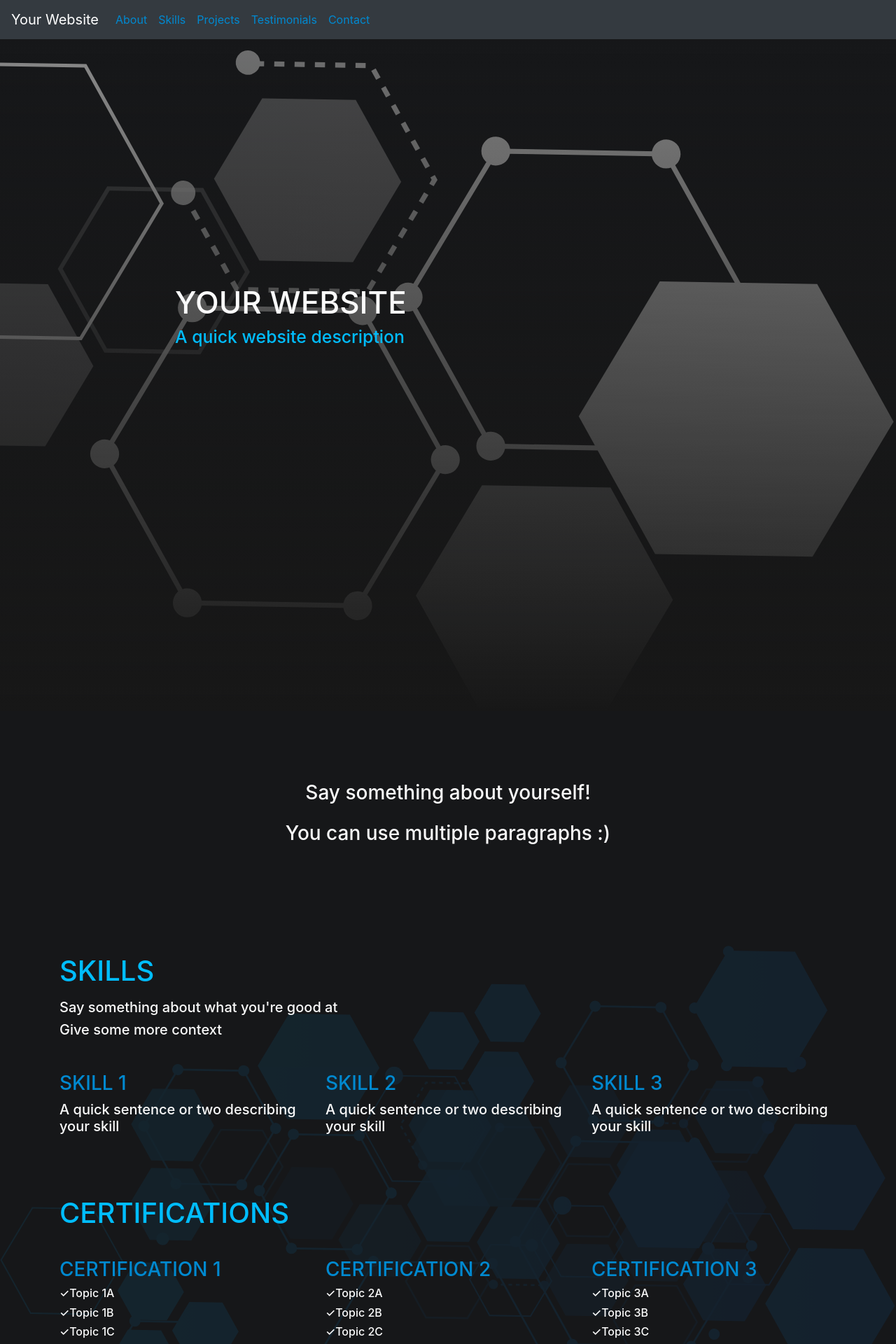
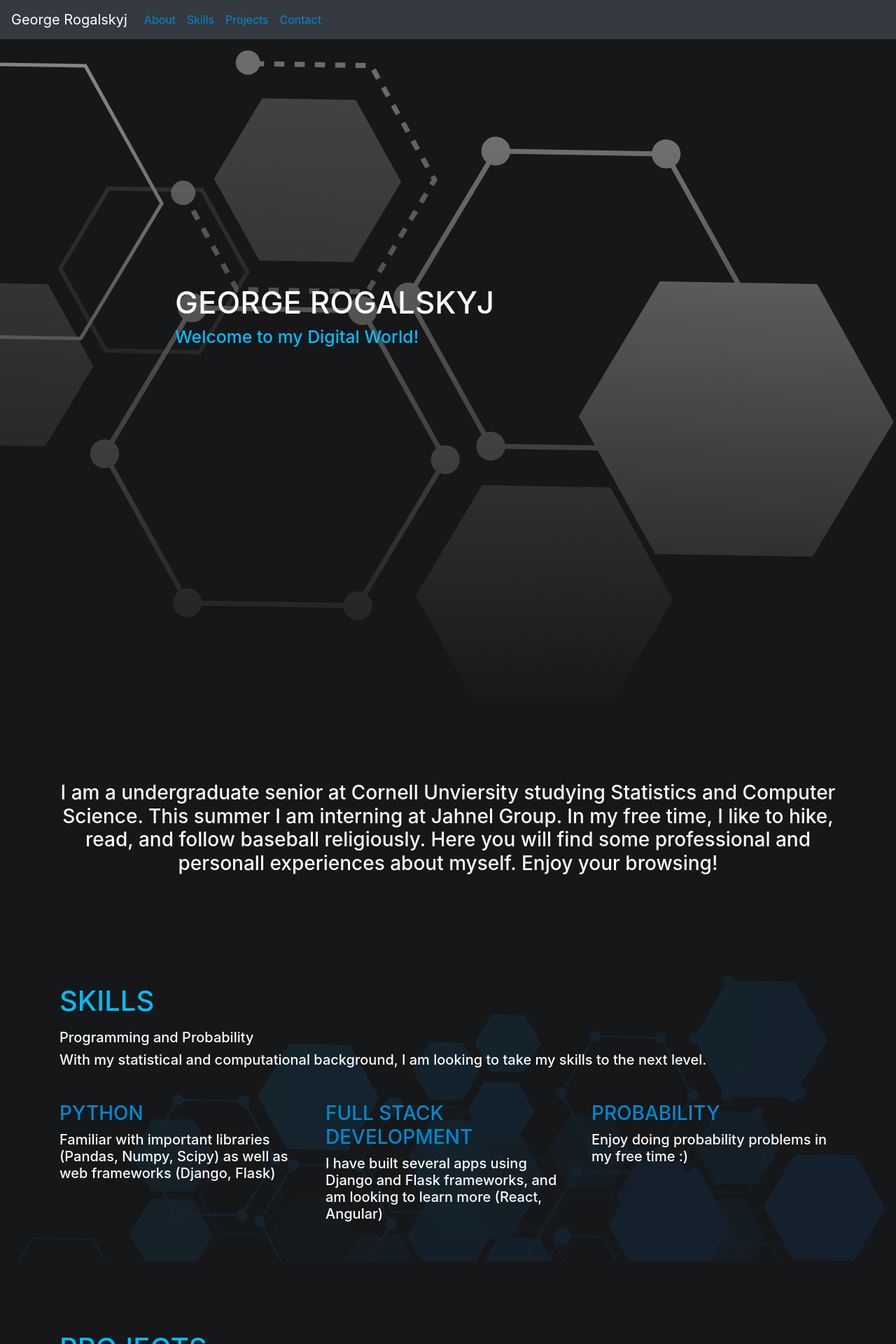
Before and after one commit to grogalskyj/grogalskyj.github.io, a Jekyll site: the page built from index.md, in a window 1280 px wide. Shown: the top 1920 px of the page at 70% size. Built offline with Jekyll 4.4.1, drawn with Linux system fonts in a browser that asks for light colours; some of the changed text lies outside the part shown.

Commit message:
Completed Website

```diff
--- a/Gemfile
+++ b/Gemfile
@@ -1,2 +1,4 @@
 source "https://rubygems.org"
 gem "github-pages", group: :jekyll_plugins
+
+gem "webrick", "~> 1.7"
--- a/_data/about.yml
+++ b/_data/about.yml
@@ -1,3 +1,2 @@
-- Say something about yourself!
-
-- You can use multiple paragraphs :)
+I am a undergraduate senior at Cornell Unviersity studying Statistics and Computer Science. This summer I am interning at Jahnel Group. In my free time, I like to hike, read, and follow baseball religiously.
+Here you will find some professional and personall experiences about myself. Enjoy your browsing!
--- a/_data/projects.yml
+++ b/_data/projects.yml
@@ -1,13 +1,13 @@
 #If you have worked on relevant projects talk about them here
 
-- name: Project 1
-  description: A few sentences describing your project.
+- name: Stackup Simulator
+  description: Simulates the popular college drinking game Stackup. Includes different strategies and reports statistical analyses (python, javascript, html, css)
 
-- name: Project 2
-  description: A few sentences describing your project.
+- name: Carbon Emission Calculator Website
+  description:  Developed full stack application for a carbon emission calculator for SHINE@MIT (python, javascript, html, css )
 
-- name: Project 3
-  description: A few sentences describing your project.
+- name: Covid-19 Prediction (Machine Learning)
+  description: Participated in a Kaggle Competition for Covid-19 Prediction (python)
 
-- name: Project 4
-  description: A few sentences describing your project.
+- name: Word Arcade
+  description: Built several games, including wordle and word search, in terminal (oCaml)
--- a/_data/skills.yml
+++ b/_data/skills.yml
@@ -1,36 +1,18 @@
-header: Say something about what you're good at
+header: Programming and Probability
 
-subheader: Give some more context
+subheader: With my statistical and computational background, I am looking to take my skills to the next level.
+
+
 
 skill_list:
-  - name: Skill 1
-    description: A quick sentence or two describing your skill
+  - name: Python
+    description: Familiar with important libraries (Pandas, Numpy, Scipy) as well as web frameworks (Django, Flask)
 
-  - name: Skill 2
-    description: A quick sentence or two describing your skill
+  - name: Full Stack Development
+    description: I have built several apps using Django and Flask frameworks, and am looking to learn more (React, Angular)
 
-  - name: Skill 3
-    description: A quick sentence or two describing your skill
+  - name: Probability
+    description: Enjoy doing probability problems in my free time :)
 
 #If you have certifications, talk about them here
 certifications:
-  - name: Certification 1
-    topics:
-      - Topic 1A
-      - Topic 1B
-      - Topic 1C
-      - Topic 1D
-
-  - name: Certification 2
-    topics:
-      - Topic 2A
-      - Topic 2B
-      - Topic 2C
-      - Topic 2D
-
-  - name: Certification 3
-    topics:
-      - Topic 3A
-      - Topic 3B
-      - Topic 3C
-      - Topic 3D
--- a/index.md
+++ b/index.md
@@ -1,7 +1,8 @@
 ---
-title: Your Website
-author: Your Name Here
-description: "A quick website description"
+title: George Rogalskyj
+author: George Rogalskyj
+description: Welcome to my Digital World!
+
 layout: default
 permalink: /
 ---
```
Also changed, not shown: _data/contact.yml (+4 -4 lines), _data/testimonials.yml (+0 -10 lines).
